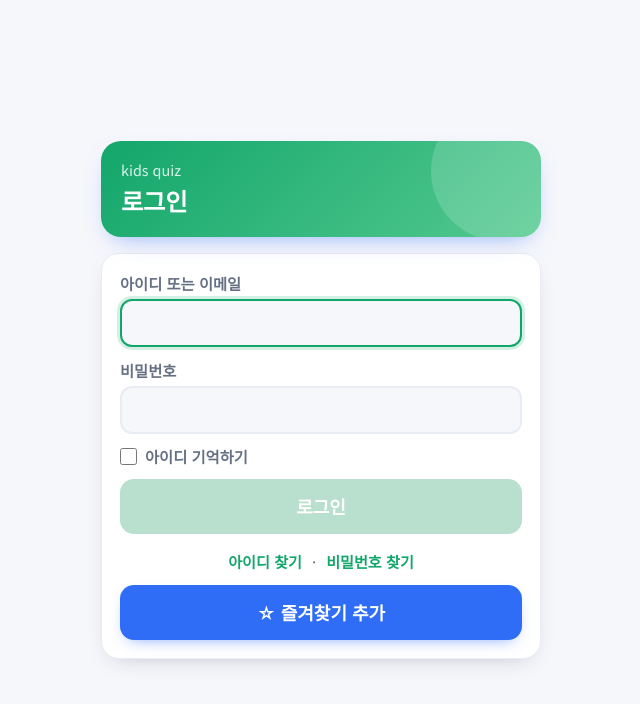
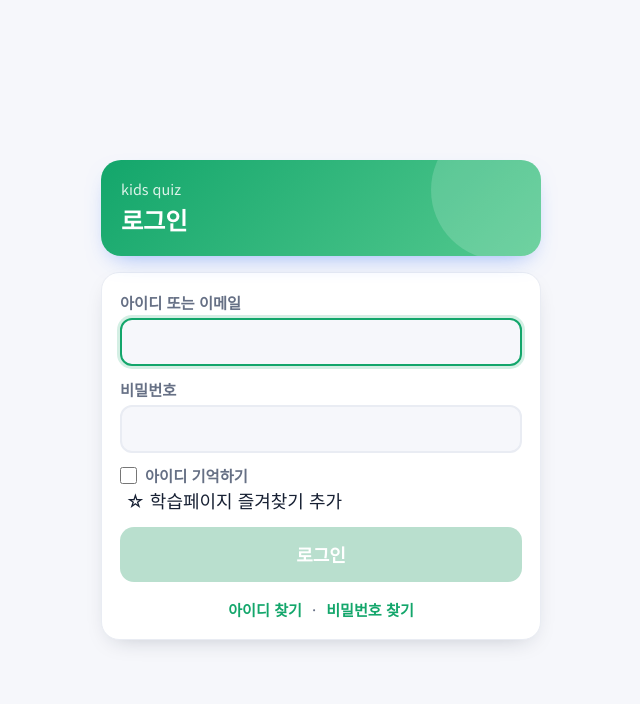
Before and after one commit to yoonwooj/study, a React (Vite) app: page / in a window 1280 px wide. Shown: the top 704 px of the page, without its empty margins (319-959 px from the left). Built offline with nearby package versions, Linux system fonts and the light colour scheme; no server answers.

Commit message:
Move study page bookmark action beside remember ID

```diff
--- a/src/components/LoginPage.jsx
+++ b/src/components/LoginPage.jsx
@@ -50,6 +50,7 @@ export default function LoginPage({ onLogin, notice = '' }) {
           <label className="field">비밀번호
             <input type="password" value={pw} onChange={(e) => { setPw(e.target.value); setErr('') }} autoComplete="current-password" required />
           </label>
+          <div className="login-utility-row">
             <label className="remember-id">
               <input type="checkbox" checked={rememberId} onChange={(e) => {
                 const checked = e.target.checked
@@ -61,6 +62,22 @@ export default function LoginPage({ onLogin, notice = '' }) {
               }} />
               <span>아이디 기억하기</span>
             </label>
+            <button
+              className="login-bookmark-button"
+              type="button"
+              onClick={() => setShowBookmarkHelp((value) => !value)}
+              aria-expanded={showBookmarkHelp}
+            >
+              ☆ 학습페이지 즐겨찾기 추가
+            </button>
+          </div>
+          {showBookmarkHelp && (
+            <div className="login-bookmark-help" role="status">
+              <strong>학습페이지를 즐겨찾기에 추가하려면</strong>
+              <p>PC에서는 <b>Ctrl + D</b> (Mac은 ⌘ + D)를 누른 뒤 저장하세요.</p>
+              <p>모바일에서는 브라우저 메뉴 또는 공유 메뉴에서 ‘즐겨찾기 추가’나 ‘북마크’를 선택하세요.</p>
+            </div>
+          )}
           {notice && <p className="sub" role="status">{notice}</p>}
           {err && <p className="err" role="alert">{err}</p>}
           <button className="btn block" type="submit" disabled={!id || !pw || loading}>{loading ? '로그인 중…' : '로그인'}</button>
@@ -70,21 +87,6 @@ export default function LoginPage({ onLogin, notice = '' }) {
             <a href="/forgot-password">비밀번호 찾기</a>
 
           </nav>
-          <button
-            className="btn block"
-            type="button"
-            onClick={() => setShowBookmarkHelp((value) => !value)}
-            aria-expanded={showBookmarkHelp}
-          >
-            ☆ 즐겨찾기 추가
-          </button>
-          {showBookmarkHelp && (
-            <div className="login-bookmark-help" role="status">
-              <strong>이 사이트를 즐겨찾기에 추가하려면</strong>
-              <p>PC: 키보드에서 <b>Ctrl + D</b>를 누른 뒤 저장하세요. (Mac은 ⌘ + D)</p>
-              <p>모바일: 브라우저 메뉴(⋮ 또는 공유)를 열고 ‘즐겨찾기 추가’ 또는 ‘북마크’를 선택하세요.</p>
-            </div>
-          )}
         </form>
       </main>
     </div>
```
Lines whose indentation alone changed are shown as unchanged.
